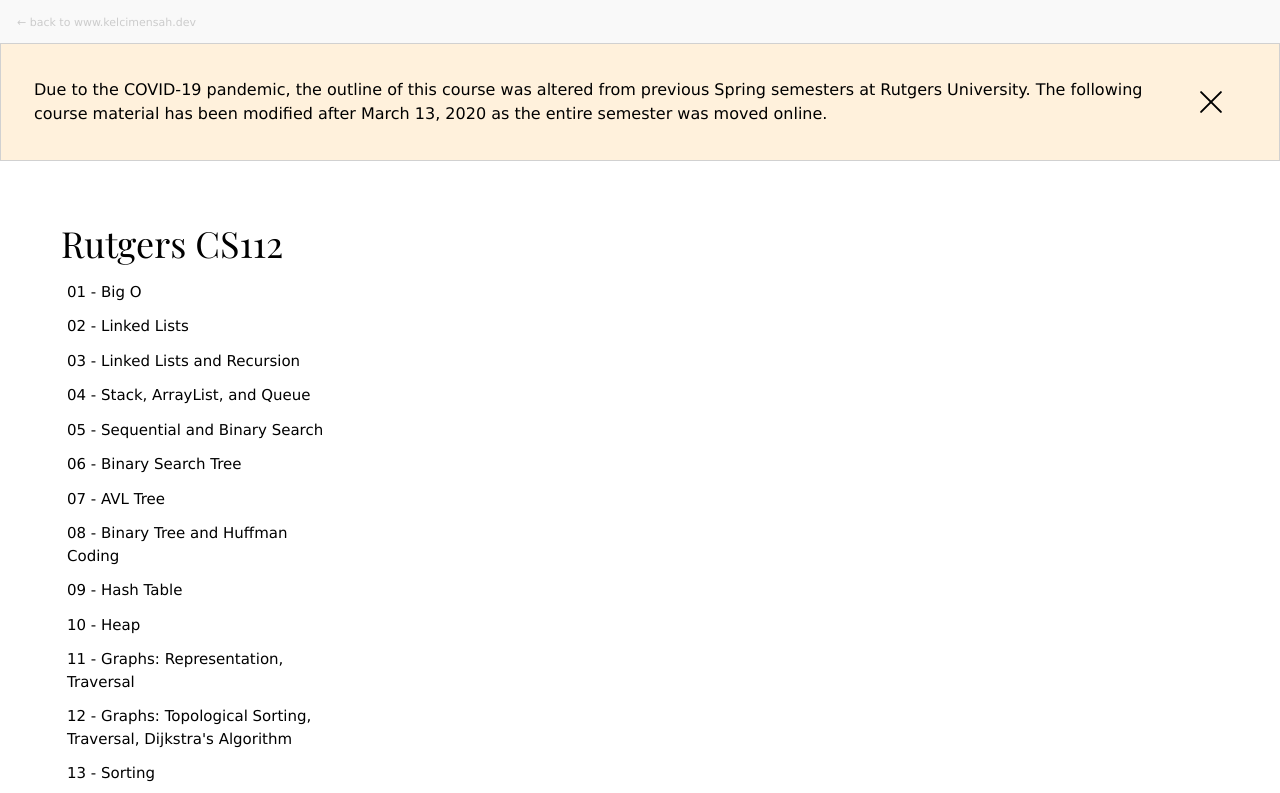
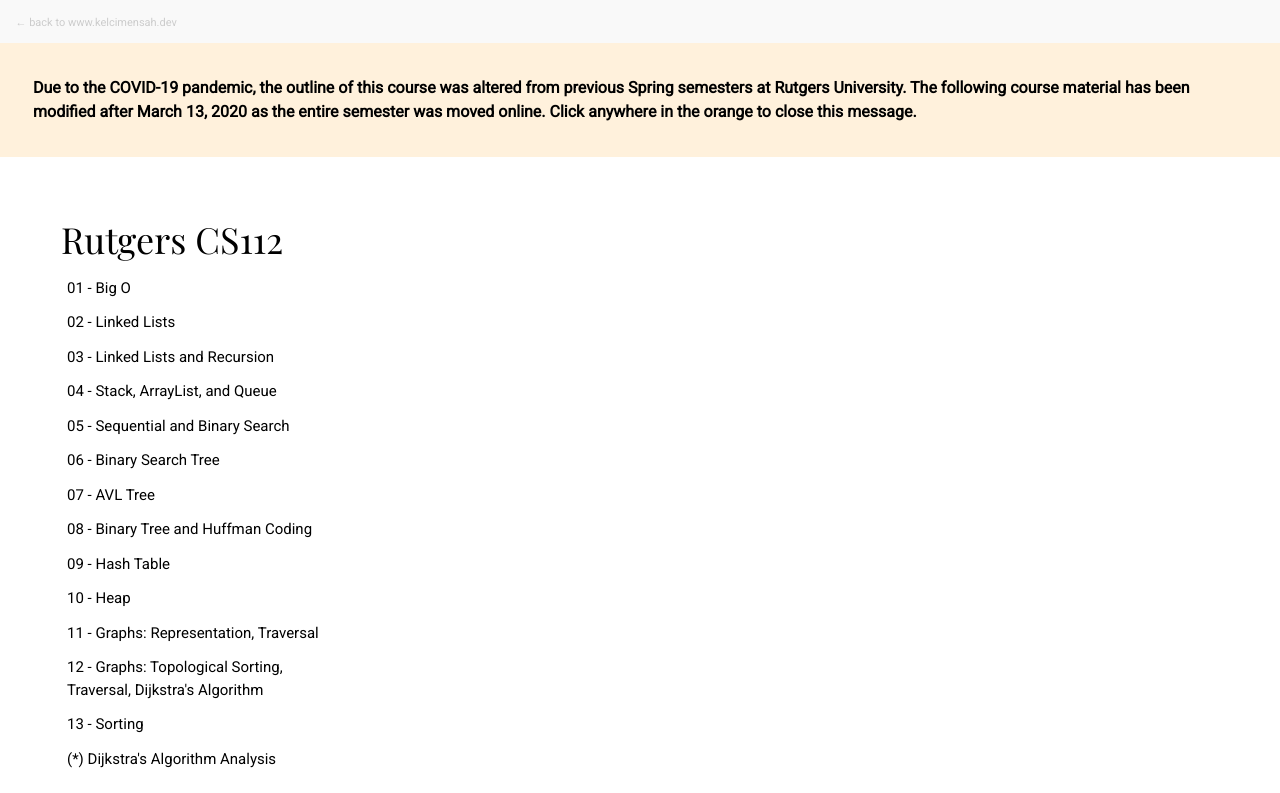
Before and after one commit to kelcisayshello/CS112, a plain HTML site: page index.html in a window 1280 px wide. Shown: the top 793 px of the page. Drawn offline with nearby package versions, Linux system fonts and the light colour scheme.

Commit message:
finalized site structure

```diff
--- a/css/style.css
+++ b/css/style.css
@@ -1,6 +1,7 @@
 body {
     margin: 0px;
     padding: 0px;
+    font-family: 'Roboto', sans-serif;
 }
 
 #content {
@@ -34,42 +35,6 @@ body {
     text-decoration: none;
     font-size: 16px;
     color: black;
-    border: 0.4px solid #D1D1D1;
-}
-
-* {
-    box-sizing: border-box;
-}
-
-.close-container {
-    margin: auto;
-    width: 50px;
-    height: 50px;
-    margin-top: 100px;
-    cursor: pointer;
-    margin: -0px 0 0 5px;
-}
-
-.leftright {
-    height: 2px;
-    width: 30px;
-    position: absolute;
-    margin-top: 24px;
-    background-color: #000;
-    border-radius: 2px;
-    transform: rotate(45deg);
-    transition: all 0.3s ease-in;
-}
-
-.rightleft {
-    height: 2px;
-    width: 30px;
-    position: absolute;
-    margin-top: 24px;
-    background-color: #000;
-    border-radius: 2px;
-    transform: rotate(-45deg);
-    transition: all 0.3s ease-in;
 }
 
 .tabcontent {
@@ -78,18 +43,6 @@ body {
     border-top: none;
     overflow-y: scroll;
     height: 900px;
-}
-
-.close-container:hover .leftright {
-    transform: rotate(-45deg);
-}
-
-.close-container:hover .rightleft {
-    transform: rotate(45deg);
-}
-
-.close-container:hover label {
-    opacity: 1;
 }
 
 .nav-link {
--- a/index.html
+++ b/index.html
@@ -4,6 +4,7 @@
     <meta name="viewport" content="width=device-width, initial-scale=1">
 
     <link href="https://fonts.googleapis.com/css2?family=Playfair+Display&display=swap" rel="stylesheet">
+    <link href="https://fonts.googleapis.com/css2?family=Roboto&display=swap" rel="stylesheet">
     <script src="https://code.jquery.com/jquery-3.5.1.min.js"></script>
     <link rel="stylesheet" href="https://www.w3schools.com/w3css/4/w3.css">
     <link rel="stylesheet" href="css/style.css">
@@ -15,13 +16,7 @@
 
         <table class="close" id="banner">
             <tr>
-                <td>Due to the COVID-19 pandemic, the outline of this course was altered from previous Spring semesters at Rutgers University. The following course material has been modified after March 13, 2020 as the entire semester was moved online.</td>
-                <td>
-                    <div class="close-container">
-                    <div class="leftright"></div>
-                    <div class="rightleft"></div>
-                    </div>
-                </td>
+                <td style="font-family: 'Roboto', sans-serif; font-weight: 600;">Due to the COVID-19 pandemic, the outline of this course was altered from previous Spring semesters at Rutgers University. The following course material has been modified after March 13, 2020 as the entire semester was moved online. Click anywhere in the orange to close this message.</td>
             </tr>
         </table>
 
@@ -55,7 +50,8 @@
                 <div class="w3-threequarter">
 
                     <div id="BigO" class="tabcontent">
-                        <div id="ps-bigo"></div>
+                        <h4>Download these notes <a href="https://drive.google.com/file/d/1wkCpDPxp2hnru-3eKdEB7rZ7eXBpqCZt/view?usp=sharing">here</a> - 7.9MB</h4>
+                        <img style="width: 100%; height: auto;" src="problemsets/bigo.png">
                     </div>
 
                     <div id="LinkedList" class="tabcontent">
--- a/problemsets/bigo.html
+++ /dev/null
@@ -1,13 +0,0 @@
-<!DOCTYPE html>
-<html lang="en">
-<head>
-    <meta charset="UTF-8">
-    <title>CS112 - Data Structures</title>
-</head>
-<body>
-
-<h1 class="header">Big O</h1>
-<p>London is the capital city of England.</p>
-
-</body>
-</html>
```
